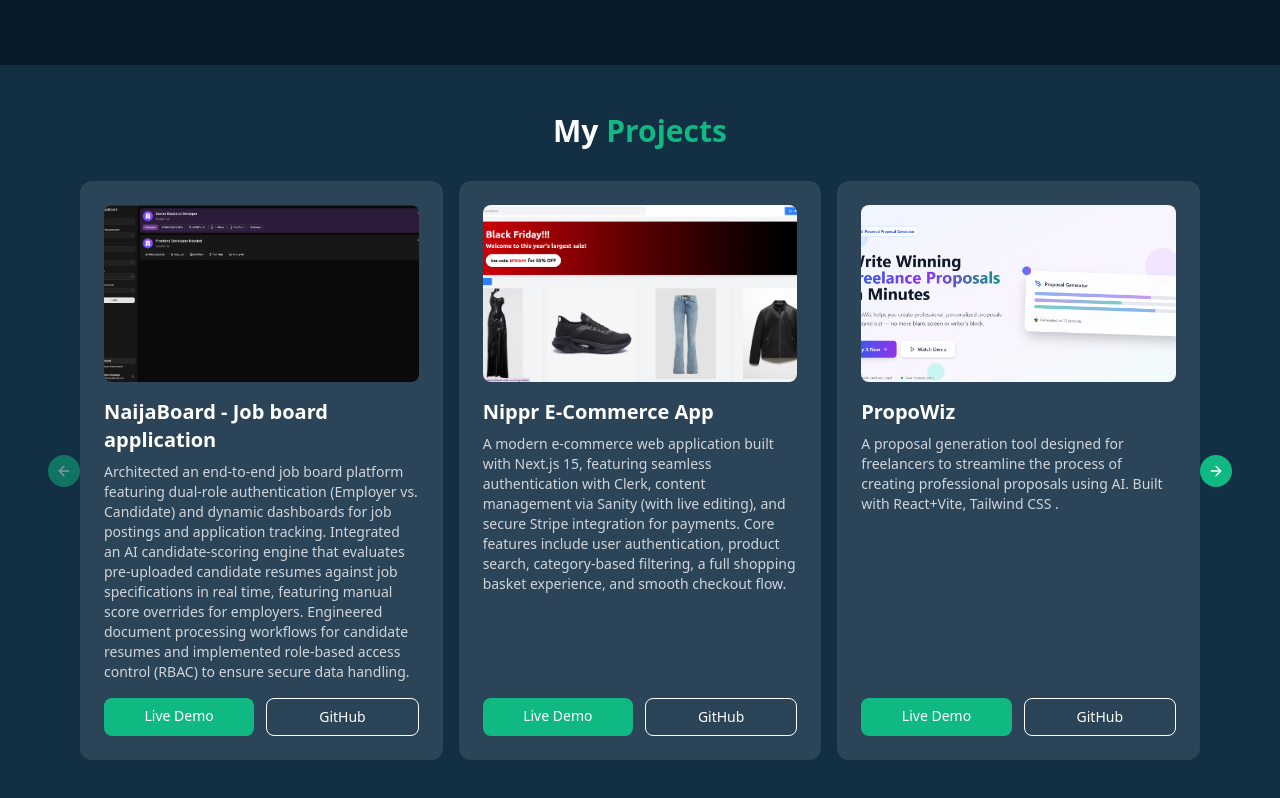
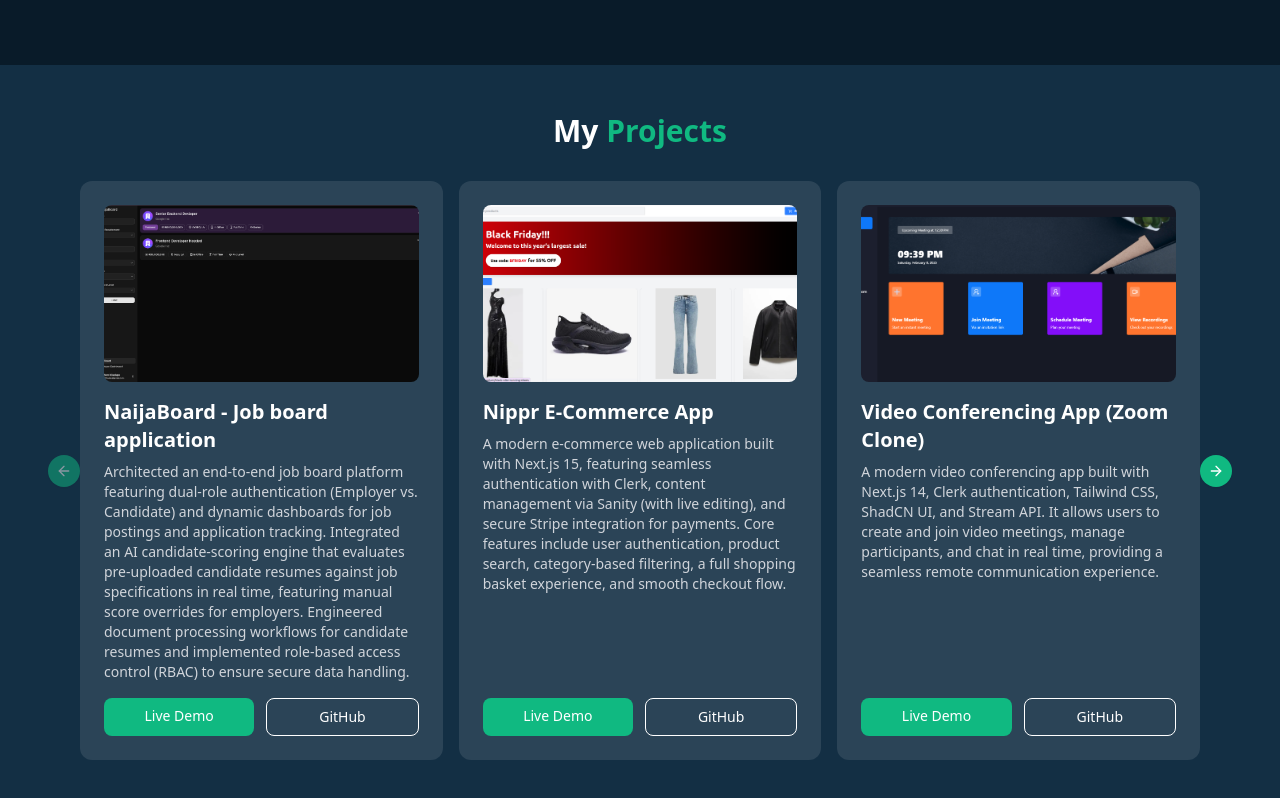
Before and after one commit to NifemiOladapo/my-own-portfolio, a Next.js app: page / in a window 1280 px wide. Shown: the part 2388-3186 px from the top of the page. Built offline with nearby package versions, Linux system fonts and the light colour scheme.

Commit message:
Refactor PropoWiz project entry and IDs
Updated project details for PropoWiz and reordered project IDs.

```diff
--- a/data/projects.ts
+++ b/data/projects.ts
@@ -16,7 +16,15 @@
     image: "/nippr.png",
       id: 1,
   },
-
+ {
+    name: "Video Conferencing App (Zoom Clone)",
+    description:
+      "A modern video conferencing app built with Next.js 14, Clerk authentication, Tailwind CSS, ShadCN UI, and Stream API. It allows users to create and join video meetings, manage participants, and chat in real time, providing a seamless remote communication experience.",
+    webLink: "https://nifnix-noom.netlify.app",
+    githubLink: "https://github.com/NifemiOladapo/Noom",
+    image: "/noom.PNG",
+      id: 2,
+  },
   {
     name: "PropoWiz",
     description:
@@ -25,25 +33,7 @@
     githubLink:
       "https://github.com/NifemiOladapo/AI-freelancer-proposal-generator",
     image: "/propowiz.PNG",
- id: 2,
-  },
-  {
-    name: "Video Conferencing App (Zoom Clone)",
-    description:
-      "A modern video conferencing app built with Next.js 14, Clerk authentication, Tailwind CSS, ShadCN UI, and Stream API. It allows users to create and join video meetings, manage participants, and chat in real time, providing a seamless remote communication experience.",
-    webLink: "https://nifnix-noom.netlify.app",
-    githubLink: "https://github.com/NifemiOladapo/Noom",
-    image: "/noom.PNG",
-      id: 3,
-  },
-  {
-    name: "Real Estate Marketplace (MERN Stack)",
-    description:
-      " A feature-rich real estate platform built with the MERN stack and Vite. Users can list properties, browse available listings, and connect with property owners. The app provides an intuitive user experience with fast performance and modern UI/UX.",
-    webLink: "https://mern-estate-r68c.onrender.com/",
-    githubLink: "https://github.com/NifemiOladapo/nix-estate",
-    image: "/nix-estate.PNG",
-    id: 4,
+ id: 3,
   },
 
   {
@@ -53,7 +43,7 @@
     webLink: "https://nix-foodie-app.netlify.app",
     githubLink: "https://github.com/NifemiOladapo/foodie-app",
     image: "/foodie.PNG",
-    id: 5
+    id: 4
   },
 ] as const;
 
```
